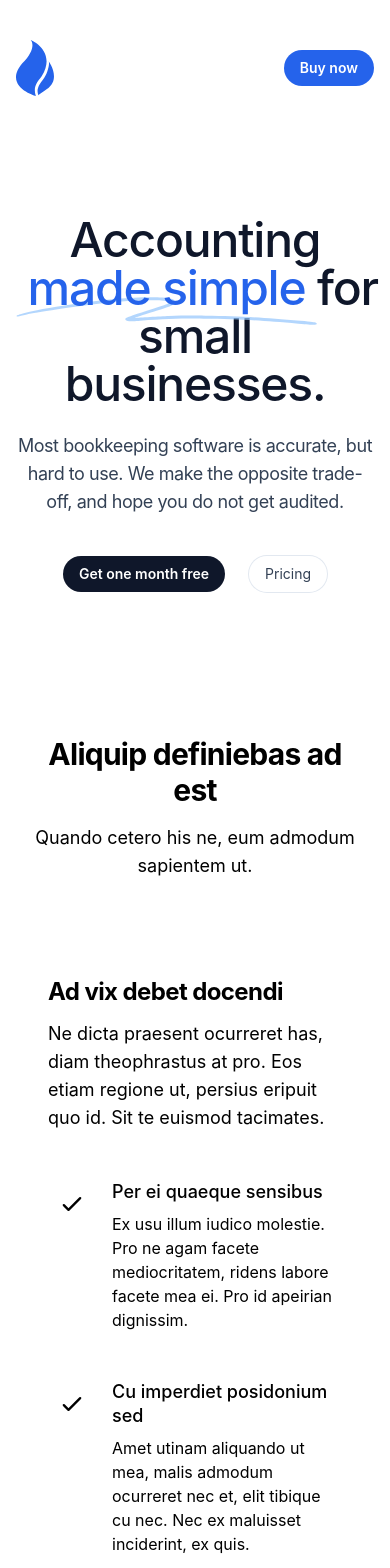
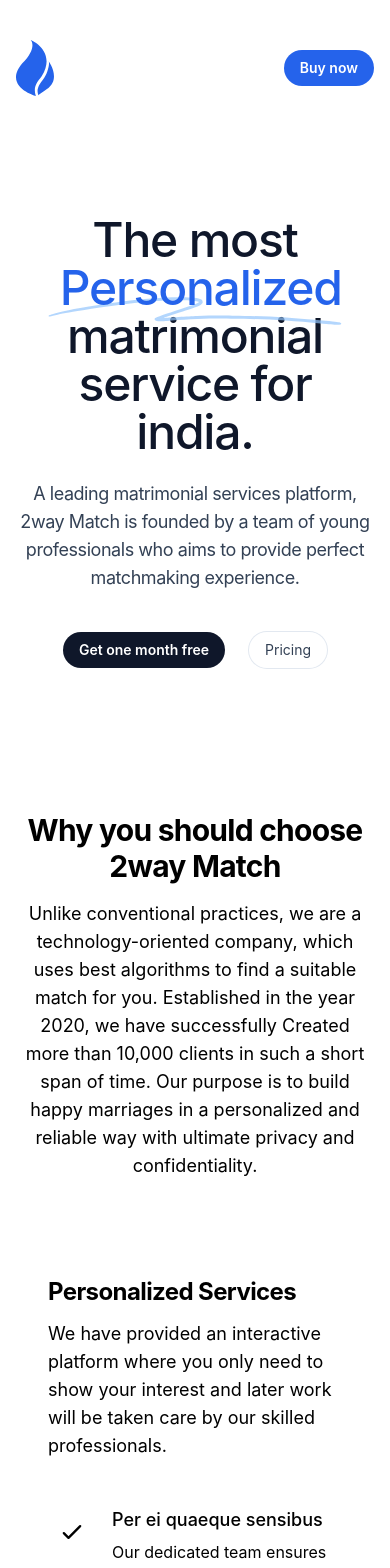
Before and after one commit to soumyadip001/2waymatch, a Next.js app: page /landing in a window 390 px wide. Shown: the top 1568 px of the page. Built offline with nearby package versions, Linux system fonts and the light colour scheme.

Commit message:
added responsiveness

```diff
--- a/components/Footers/FooterBig.jsx
+++ b/components/Footers/FooterBig.jsx
@@ -141,7 +141,7 @@ export default function FooterBig() {
 
         <div className="flex flex-col items-center justify-between py-10 border-t border-solid lg:flex-row border-gray">
           <ul className="flex flex-wrap space-x-5 text-xs">
-            <li className="mb-6 text-center flex-full lg:flex-none lg:mb-0">© 2022 Wave, Inc. All rights reserved.</li>
+            <li className="mb-6 text-center flex-full lg:flex-none lg:mb-0">&copy;2022 <strong>2Way Match, Inc.</strong> All rights reserved.</li>
             <li className="lg:ml-6">
               <a href="#_" className="relative inline-block text-black group">
                 <span className="absolute bottom-0 w-full transition duration-150 ease-out transform -translate-y-1 border-b border-black opacity-0 group-hover:opacity-100 group-hover:translate-y-0"></span>
--- a/components/Sections/SectionContact.js
+++ b/components/Sections/SectionContact.js
@@ -1,43 +1,43 @@
+import ContactCard from '../atoms/ContactCard'
+
 export default function SectionContact() {
   return (
-    <section id="Contact" aria-label="Contact Us" className="bg-slate-900 text-white py-20 sm:py-32">
-      <div className="flex flex-col mx-auto max-w-7xl px-4 sm:px-6 lg:px-8">
+    <section id="Contact" aria-label="Contact Us" className="bg-slate-900 w-full text-white py-20 sm:py-32">
+      <div className="flex flex-col mx-auto max-w-7xl px-4 md:px-6 lg:px-8">
         <div className="flex flex-col items-center justify-center">
           <h2 className="font-display text-3xl tracking-tight text-white sm:text-4xl">Contact Us</h2>
-          <p className="mt-4 text-lg text-slate-400 px-8 w-1/2 text-center">
+          <p className="mt-4 text-lg text-slate-400 px-0 md:px-8 w-full sm:w-full md:w-1/2 text-center">
             Mauris rhoncus orci in imperdiet placerat. Vestibulum euismod nisl suscipit ligula volutpat, a feugiat urna maximus pellentesque a aliquam.
           </p>
         </div>
-        <div className="flex flex-row mt-4 px-6 md:px-8 py-10">
-          <div className="flex basis-1/2 flex-col">
+        <div className="flex flex-col md:flex-row mt-4 px-6 md:px-8 py-10">
+          <div className="flex basis-full md:basis-1/2 flex-col items-center md:items-start text-center md:text-left">
             <h3 className="font-display text-2xl tracking-tight text-white sm:text-3xl">
               Contact with our support
             </h3>
-            <p className="my-4 text-slate-400">
+            <p className="md:my-4 text-slate-400">
               Duis dignissim mi ut laoreet mollis. Nunc id tellus finibus, eleifend mi vel, maximus justo. Maecenas mi tortor, pellentesque a aliquam ut.
             </p>
-            <div className="flex flex-col md:flex-row mt-8">
-              <div className="flex sm:w-full md:basis-1/2 flex-col">
-                <img src="/img/avatar-1.png" className="h-20 w-20 overflow-hidden rounded" />
-                <h5 className="mt-4">Soumyadip Hazra</h5>
-                <p className="text-slate-400">CEO & Owner</p>
-                <div className="border-t-2 border-blue-600 pt-8 md:pt-6 mt-8 md:mt-6 flex flex-col w-9/12">
-                  <p>+61 (0) 3 8376 6284</p>
-                  <a href="mailto:noreply@gmail.com" className="text-blue-400 underline">noreply@gmail.com</a>
-                </div>
-              </div>
-              <div className="flex sm:w-full md:basis-1/2 flex-col">
-                <img src="/img/avatar-1.png" className="h-20 w-20 overflow-hidden rounded" />
-                <h5 className="mt-4">Montana Hilary</h5>
-                <p className="text-slate-400">Support</p>
-                <div className="border-t-2 border-blue-600 pt-8 md:pt-6 mt-8 md:mt-6 flex flex-col w-9/12">
-                  <p>+61 (0) 3 8376 6284</p>
-                  <a href="mailto:noreply@gmail.com" className="text-blue-400 underline">noreply@gmail.com</a>
-                </div>
-              </div>
+            <div className="flex flex-col md:flex-row mt-8 gap-8 md:gap-0 w-full md:w-auto">
+              <ContactCard
+                src="/img/avatar-1.png"
+                alt={'Avatar CEO'}
+                name={'Rajendra Sahoo'}
+                role={'CEO & Owner'}
+                tel={'+61 (0) 3 8376 6284'}
+                email={'noreply@gmail.com'}
+              />
+              <ContactCard
+                src="/img/avatar-1.png"
+                alt={'Avatar Support'}
+                name={'Soumyadip Hazra'}
+                role={'Support'}
+                tel={'+61 (0) 3 8376 6284'}
+                email={'noreply@gmail.com'}
+              />
             </div>
           </div>
-          <div className="flex basis-1/2 flex-col">
+          <div className="flex basis-full md:basis-1/2 flex-col mt-8 md:mt-0">
             <h3 className="font-display text-2xl tracking-tight text-white sm:text-3xl">
               Send message to us
             </h3>
@@ -45,7 +45,7 @@ export default function SectionContact() {
               Mauris rhoncus orci in imperdiet placerat. Vestibulum euismod nisl suscipit ligula volutpat, a feugiat urna maximus. Cras massa nibh, tincidunt ut eros.
             </p>
             <div className="bg-white lg:bg-white/10 w-full h-auto text-slate-400 rounded-3xl p-4 md:p-6 flex flex-col gap-4 text-sm">
-              <div className="flex items-center w-full h-auto gap-4 shadow-lg">
+              <div className="flex flex-col md:flex-row items-center w-full h-auto gap-4 shadow-lg">
                 <input
                   type={'text'}
                   className="w-full h-11 outline-none ring ring-offset-1 focus:ring-offset-2 font-normal px-4 rounded"
--- a/components/Sections/SectionFeatures.js
+++ b/components/Sections/SectionFeatures.js
@@ -6,17 +6,19 @@ export default function SectionFeatures() {
       <div className="container max-w-xl p-6 py-20 sm:py-32 mx-auto space-y-24 lg:px-8 lg:max-w-7xl">
         <div>
           <h2 className="text-3xl font-bold tracking-tight text-center sm:text-5xl dark:text-gray-50">
-            Aliquip definiebas ad est
+            Why you should choose 2way Match
           </h2>
-          <p className="max-w-3xl mx-auto mt-4 text-lg text-center dark:text-slate-400">Quando cetero his ne, eum admodum sapientem ut.</p>
+          <p className="max-w-3xl mx-auto mt-4 text-lg text-center dark:text-slate-400">
+            Unlike conventional practices, we are a technology-oriented company, which uses best algorithms to find a suitable match for you. Established in the year 2020, we have successfully Created more than 10,000 clients in such a short span of time. Our purpose is to build happy marriages in a personalized and reliable way with ultimate privacy and confidentiality.
+          </p>
         </div>
         <div className="grid lg:gap-8 lg:grid-cols-2 lg:items-center px-6 sm:px-8">
           <div>
             <h3 className="text-2xl font-bold tracking-tight sm:text-3xl dark:text-gray-50">
-              Ad vix debet docendi
+              Personalized Services
             </h3>
             <p className="mt-3 text-lg dark:text-slate-400">
-              Ne dicta praesent ocurreret has, diam theophrastus at pro. Eos etiam regione ut, persius eripuit quo id. Sit te euismod tacimates.
+              We have provided an interactive platform where you only need to show your interest and later work will be taken care by our skilled professionals.
             </p>
             <div className="mt-12 space-y-12">
               <div className="flex">
@@ -32,7 +34,7 @@ export default function SectionFeatures() {
                     Per ei quaeque sensibus
                   </h4>
                   <p className="mt-2 dark:text-slate-400">
-                    Ex usu illum iudico molestie. Pro ne agam facete mediocritatem, ridens labore facete mea ei. Pro id apeirian dignissim.
+                    Our dedicated team ensures that we meet our client&apos;s expectations by taking immense care of their beliefs and values.
                   </p>
                 </div>
               </div>
@@ -71,8 +73,10 @@ export default function SectionFeatures() {
         <div>
           <div className="grid lg:gap-8 lg:grid-cols-2 lg:items-center px-6 sm:px-8">
             <div className="lg:col-start-2">
-              <h3 className="text-2xl font-bold tracking-tight sm:text-3xl dark:text-gray-50">Eam nibh gloriatur ex</h3>
-              <p className="mt-3 text-lg dark:text-slate-400">Per odio fabellas consulatu cu. Utroque detracto mel ea, quo te latine theophrastus. Ea his tale nibh dissentias, mei exerci tamquam euripidis cu.</p>
+              <h3 className="text-2xl font-bold tracking-tight sm:text-3xl dark:text-gray-50">Wedding Services</h3>
+              <p className="mt-3 text-lg dark:text-slate-400">
+                Our dedicated team ensures that we meet our client&apos;s expectations by taking immense care of their beliefs and values.
+              </p>
               <div className="mt-12 space-y-12">
                 <div className="flex">
                   <div className="flex-shrink-0">
--- a/components/Sections/SectionStart.js
+++ b/components/Sections/SectionStart.js
@@ -2,17 +2,17 @@ import ScribbleSvg from '../atoms/ScribbleSvg'
 
 function SectionStart() {
   return (
-    <div className="mx-auto max-w-7xl px-4 sm:px-6 lg:px-8 pt-20 pb-16 text-center lg:pt-32">
+    <div className="mx-auto max-w-7xl px-4 sm:px-6 lg:px-8 pt-20 pb-16 text-center lg:pt-32 overflow-hidden">
       <h1 className="mx-auto max-w-4xl font-display text-5xl font-medium tracking-tight text-slate-900 sm:text-7xl">
-        Accounting
-        <span className="relative whitespace-nowrap text-blue-600">
+        The most
+        <span className="relative whitespace-normal md:whitespace-nowrap text-blue-600">
           <ScribbleSvg />
-          <span className="relative">&nbsp;made simple </span>
+          <span className="relative">&nbsp;Personalized </span>
         </span>
-        for small businesses.
+        matrimonial service for india.
       </h1>
       <p className='mx-auto mt-6 max-w-2xl text-lg tracking-tight text-slate-700'>
-        Most bookkeeping software is accurate, but hard to use. We make the opposite trade-off, and hope you do not get audited.
+        A leading matrimonial services platform, 2way Match is founded by a team of young professionals who aims to provide perfect matchmaking experience.
       </p>
       <div className='mt-10 flex justify-center gap-x-6'>
         <a className='group inline-flex items-center justify-center rounded-full py-2 px-4 text-sm font-semibold focus:outline-none focus-visible:outline-2 focus-visible:outline-offset-2 bg-slate-900 text-white hover:bg-slate-700 hover:text-slate-100 active:bg-slate-800 active:text-slate-300 focus-visible:outline-slate-900' href='#'>
--- /dev/null
+++ b/components/atoms/ContactCard.jsx
@@ -0,0 +1,19 @@
+import Image from 'next/image'
+
+export default function ContactCard({ src, alt, name, role, tel, email }) {
+  return (
+    <div className="flex basis-full md:basis-1/2 flex-col items-center md:items-start">
+      <img
+        src={src}
+        alt={alt}
+        className="h-full h-full md:h-20 md:w-20 overflow-hidden rounded"
+      />
+      <h5 className="mt-4">{ name }</h5>
+      <p className="text-slate-400">{ role }</p>
+      <div className="border-t-2 border-blue-600 pt-2 md:pt-6 mt-2 md:mt-6 flex flex-col w-9/12">
+        <p>{ tel }</p>
+        <a href="mailto:noreply@gmail.com" className="text-blue-400 underline">{ email }</a>
+      </div>
+    </div>
+  )
+}
```
